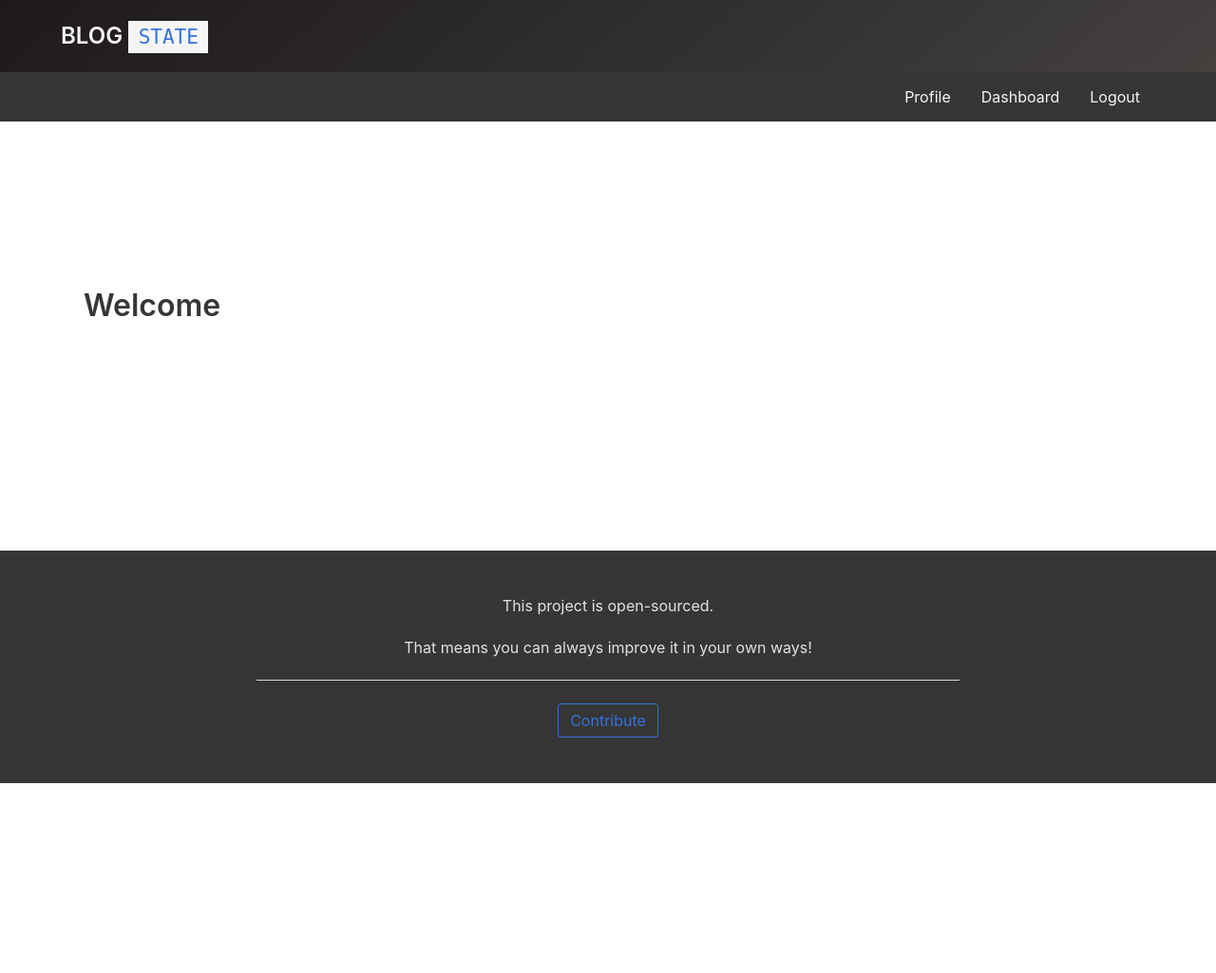
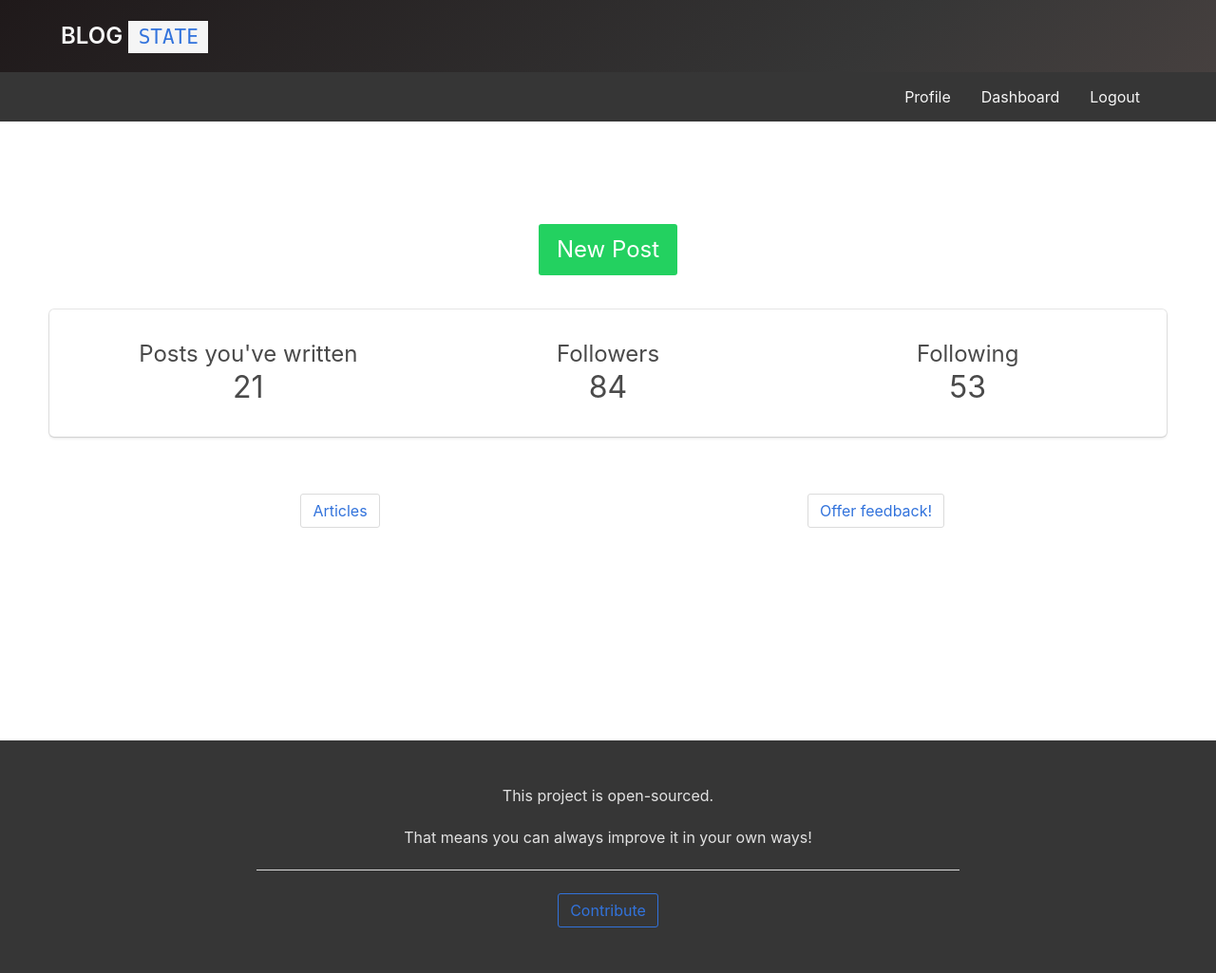
Before and after one commit to roshnet/blogstate, a Flask app: template templates/dashboard.html in a window 1280 px wide. Shown: the whole page at 95% size. Before the commit the page ends 825 px from the top, so only its background shows below. Run offline with Flask 2, Linux system fonts and the light colour scheme; the template is opened without the code that fills it, so the values that code supplies are empty.

Commit message:
dashboard.html: Create dashboard and add static data
All static values have to be replaced by dynamic values from the database.

```diff
--- a/templates/base.html
+++ b/templates/base.html
@@ -44,7 +44,7 @@
     </div>
 </nav>
 
-<div style="margin-top: 10%; margin-bottom: 15%;">
+<div style="margin-top: 1%; margin-bottom: 10%;">
     {% block error %}{% endblock %}
     {% block dashboard %}{% endblock %}
     {% block newArticle %}{% endblock %}
--- a/templates/dashboard.html
+++ b/templates/dashboard.html
@@ -1,12 +1,60 @@
 {% extends "base.html" %}
 
 {% block dashboard %}
+<section class="section">
+    <div class="section has-text-centered">
+        <a href="{{ url_for('new') }}">
+            <button class="button is-success subtitle is-4">New Post</button>
+        </a>
+    </div>
+    <div class="container">
+        <div class="columns has-text-centered box">
+            <div class="column">
+                <div class="subtitle is-4">
+                    Posts you've written
+                    <div class="subtitle is-3">
+                        21
+                    </div>
+                </div>
+            </div>
+            <hr>
+            <div class="column">
+                <div class="subtitle is-4">
+                    Followers
+                    <div class="subtitle is-3">
+                        84
+                    </div>
+                </div>
+            </div>
+            <hr>
+            <div class="column">
+                <div class="subtitle is-4">
+                    Following
+                    <div class="subtitle is-3">
+                        53
+                    </div>
+                </div>
+            </div>
+        </div>
 
-<section>
-    <div class="container">
-        <div class="section">
-            <span class="title">Welcome</span>
-            <span class="subtitle">{{ user.name }}</span>
+        <div class="section is-fluid">
+            <div class="columns has-text-centered is-mobile">
+                <div class="column">
+                    <div class="subtitle is-4">
+                        <button class="button has-text-info is-outlined">
+                            Articles
+                        </button>
+                    </div>
+                </div>
+
+                <div class="column">
+                    <div class="subtitle is-4">
+                        <button class="button has-text-info is-outlined">
+                            Offer feedback!
+                        </button>
+                    </div>
+                </div>
+            </div>
         </div>
     </div>
 </section>
```
